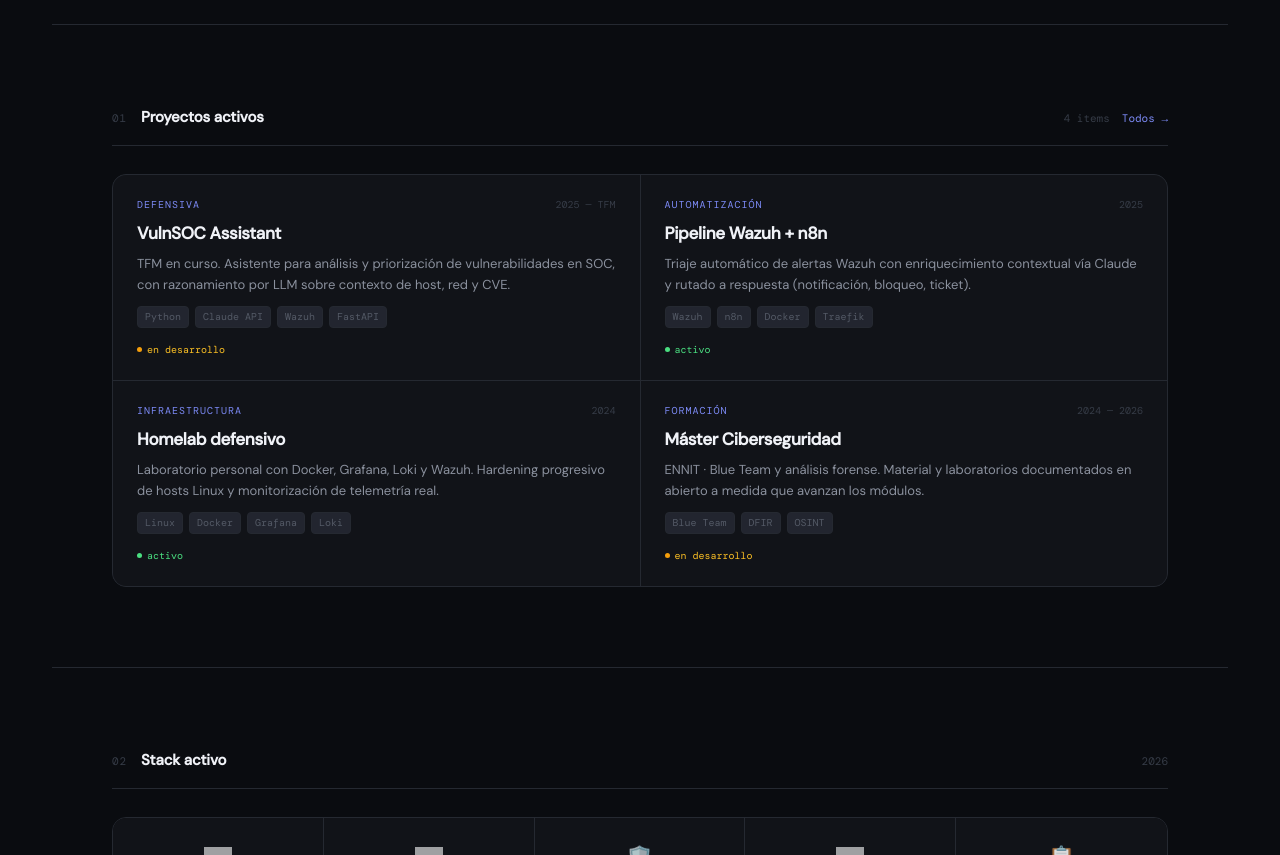
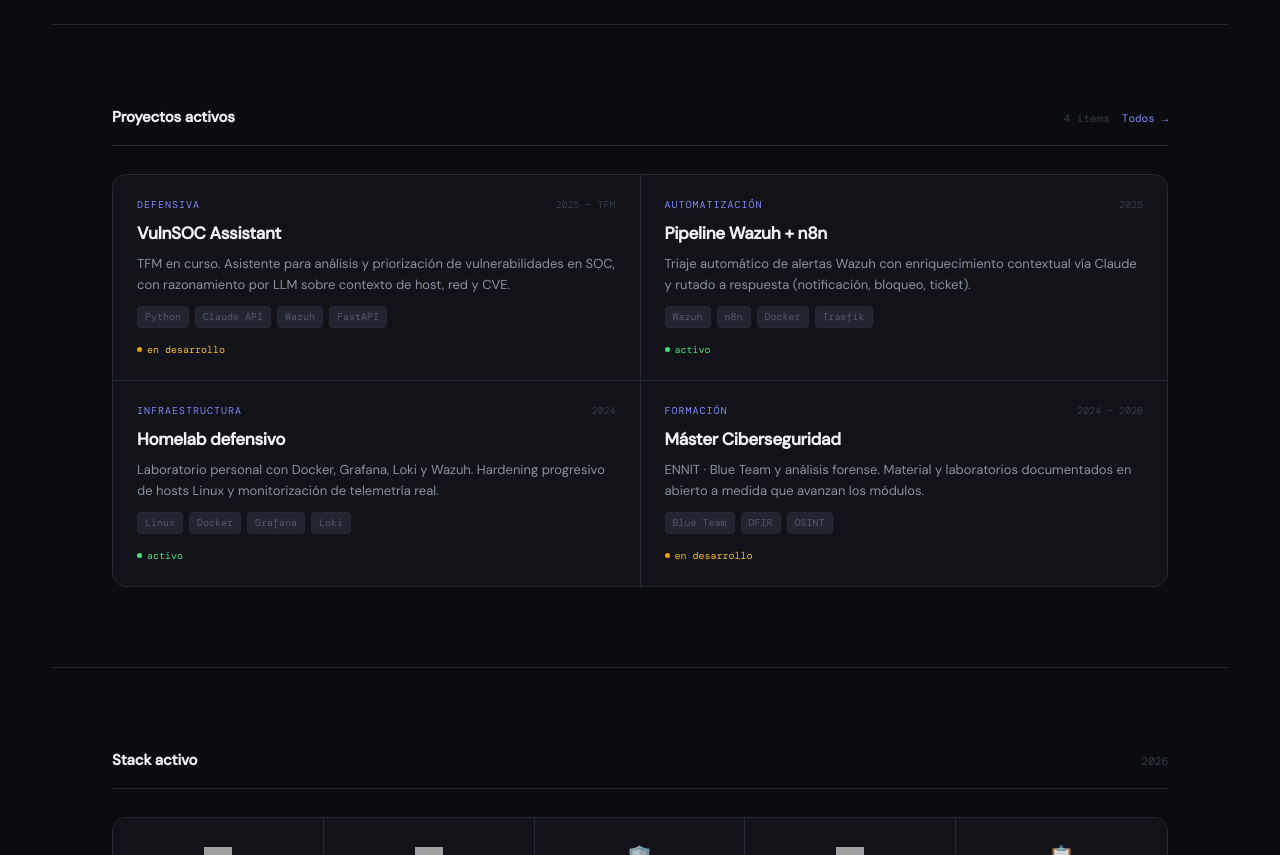
Before and after one commit to iamEscri/iamescri.github.io, a Jekyll site: the page built from index.html, in a window 1280 px wide and 1400 px high, scrolled down 445 px. Shown: the part 149-1004 px from the top of the window. Built offline with Jekyll 4.4.1, drawn with Linux system fonts in a browser that asks for light colours; grey boxes are pictures that could not be loaded.

Commit message:
Update index.html

```diff
--- a/index.html
+++ b/index.html
@@ -103,7 +103,6 @@ section: home
   <!-- 01 PROYECTOS ACTIVOS -->
   <div class="sec">
     <div class="home-section-header">
-      <div class="home-section-num">01</div>
       <h2 class="home-section-title">Proyectos activos</h2>
       <div class="home-section-meta">
         <span class="home-section-count">{{ portfolio.en_desarrollo | size }} items</span>
@@ -145,7 +144,6 @@ section: home
   <!-- 02 STACK ACTIVO -->
   <div class="sec">
     <div class="home-section-header">
-      <div class="home-section-num">02</div>
       <h2 class="home-section-title">Stack activo</h2>
       <span class="home-section-count">2026</span>
     </div>
@@ -175,7 +173,6 @@ section: home
   <!-- 03 ACTIVIDAD RECIENTE -->
   <div class="sec">
     <div class="home-section-header">
-      <div class="home-section-num">03</div>
       <h2 class="home-section-title">Actividad reciente</h2>
       <span class="home-section-count">últimas entradas</span>
     </div>
```
